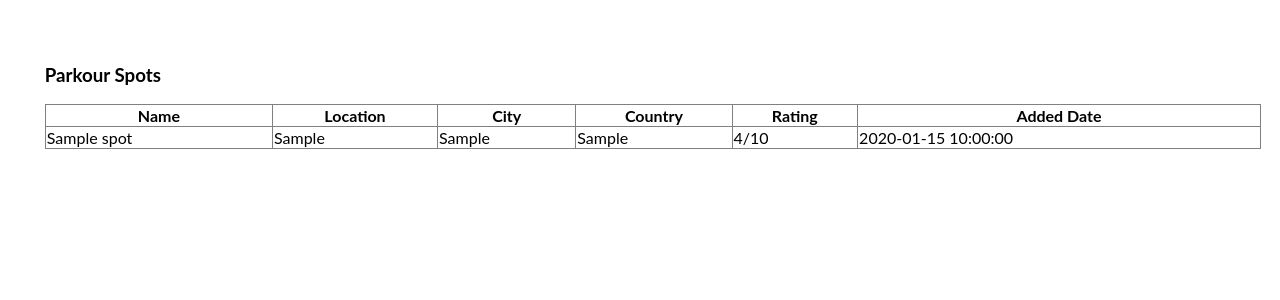
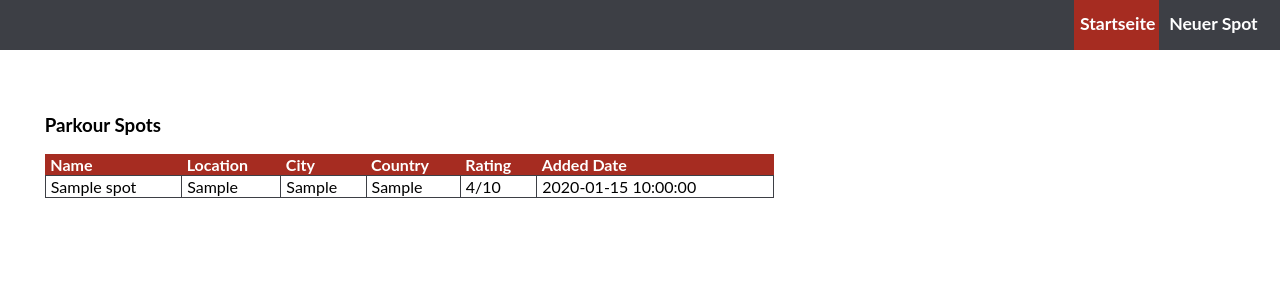
Before and after one commit to Laureatus/ParkourSpots, a PHP site: page / in a window 1280 px wide. Shown: the top 300 px of the page. Run offline with PHP 8.4, Linux system fonts and the light colour scheme; tables that the repository leaves empty hold one stand-in row (values such as "Sample post").

Commit message:
Added navbar to index.php

```diff
--- a/Website/index.php
+++ b/Website/index.php
@@ -12,7 +12,44 @@
 
 <body>
 
-<!-- LEISTUNG 4 -->
+<!-- NAVIGATIONSLEISTE -->
+
+<nav id="header-nav">
+
+    <!-- DESKTOP-NAVIGATION -->
+
+    <div class="container" id="desktop-nav">
+        <div class="row">
+            <div class="col-6">
+                <ul>
+                    <li class="active"><a href="index.php">Startseite</a></li>
+                    <li><a href="new-spot.php">Neuer Spot</a></li>
+                </ul>
+            </div>
+        </div>
+    </div>
+
+    <!-- MOBILE-NAVIGATION -->
+
+    <div class="container" id="mobile-nav">
+        <div class="row">
+            <div class="col-6">
+                <div id="mobile-nav-dropdown" class="clearfix">
+                    <div id="mobile-nav-button"><span>&equiv;</span></div>
+                    <div id="mobile-nav-content" class="clearfix">
+                        <ul>
+                            <li class="active"><a href="index.php">Startseite</a></li>
+                            <li><a href="new-spot.php">Neuer Spot</a></li>
+                        </ul>
+                    </div>
+                </div>
+            </div>
+        </div>
+    </div>
+</nav>
+
+
+<!-- PARKOUR SPOTS LISTE -->
 
 <section class="container" >
     <div class="col-6">
--- a/Website/src/styles.css
+++ b/Website/src/styles.css
@@ -85,6 +85,146 @@ section {
     display: none;
 }
 
+
+/* NAVIGATIONSLEISTE */
+
+#header-nav {
+    width: 100%;
+    height: 50px;
+    background-color: #3D3F45;
+    position: relative;
+    font-weight: bold;
+    font-size: 1.1rem;
+}
+
+#header-nav a > img  {
+    height: 30px;
+    width: auto;
+    float: left;
+    margin-top: .55rem;
+}
+
+#header-nav ul {
+    margin: 0;
+    padding: 0;
+    float: right;
+    height: 100%;
+}
+
+#header-nav ul > li {
+    display: inline-block;
+    height: 100%;
+    padding: 0 .2rem 0 .4rem;
+}
+
+#header-nav ul > li > a {
+    display: inline-block;
+    margin-top: .8rem;
+}
+
+#header-nav ul > li > a:link {
+    color: #FFF;
+    text-decoration: none;
+}
+
+#header-nav ul > li > a:visited {
+    color: #FFF;
+    text-decoration: none;
+}
+
+#header-nav > ul > li > a:active {
+    color: #E5E5E5;
+    text-decoration: none;
+}
+
+#header-nav > ul > li > a:hover {
+    color: #E5E5E5;
+    text-decoration: none;
+}
+
+#header-nav .col-6 {
+    padding-top: 0;
+    padding-bottom: 0;
+    height: 100%;
+}
+
+#header-nav .container,
+#header-nav .row,
+#header-nav .col-6 {
+    height: 100%;
+}
+
+.active {
+    background-color: #A62C21;
+}
+
+/*
+╔═══════════════════════════════════╗
+║     NAVIGATIONSLEISTE (MOBIL)     ║
+╚═══════════════════════════════════╝
+*/
+
+#mobile-nav-button {
+    color: #FFF;
+    float: right;
+    font-size: 2rem;
+    border: 2px solid #FFF;
+    width: 37px;
+    height: 37px;
+    position: relative;
+    margin-top: .4rem;
+    margin-bottom: .5rem;
+}
+
+#mobile-nav-button > span {
+    position: absolute;
+    bottom: -2px;
+    left: 7px;
+}
+
+#mobile-nav-content > ul > li {
+    display: block;
+    background-color: #3D3F45;
+    height: 50px;
+    padding: 0 1.2rem;
+    text-align: center;
+}
+
+#mobile-nav-dropdown {
+    position: relative;
+    display: inline-block;
+    float: right;
+}
+
+#mobile-nav-content {
+    position: absolute;
+    right: 0;
+    top: 50px;
+    display: none;
+}
+
+#mobile-nav-dropdown:hover > #mobile-nav-content {
+    display: block;
+}
+
+#mobile-nav {
+    display: none;
+}
+
+@media (max-width: 768px) {
+
+    #desktop-nav {
+        display: none;
+    }
+
+    #mobile-nav {
+        display: block;
+    }
+
+}
+
+
+
 /*
 ╔════════════════════════╗
 ║       GRID-SYSTEM      ║
@@ -149,12 +289,19 @@ section {
 
 
 table {
-    width: 100%;
+    width: 60%;
     margin-bottom: 0px;
     border-collapse: collapse;
-    border: 1px solid grey;
 }
 
-th, td{
-    border: 1px solid grey;
+th {
+    background-color: #A62C21;
+    color: #FFF;
+    text-align: left;
+    padding-left: 5px;
 }
+
+td {
+    padding-left: 5px;
+    border: 1px solid #3D3F45;
+}
```
